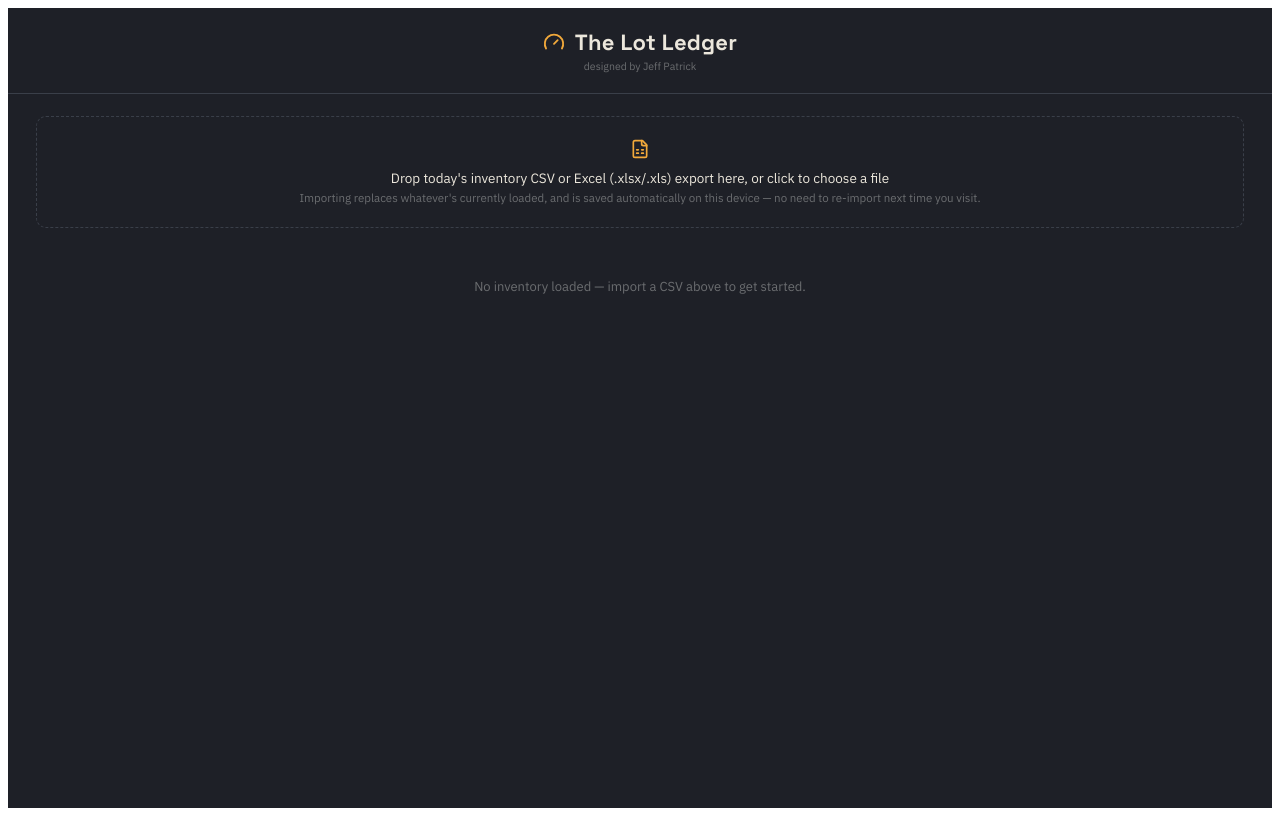
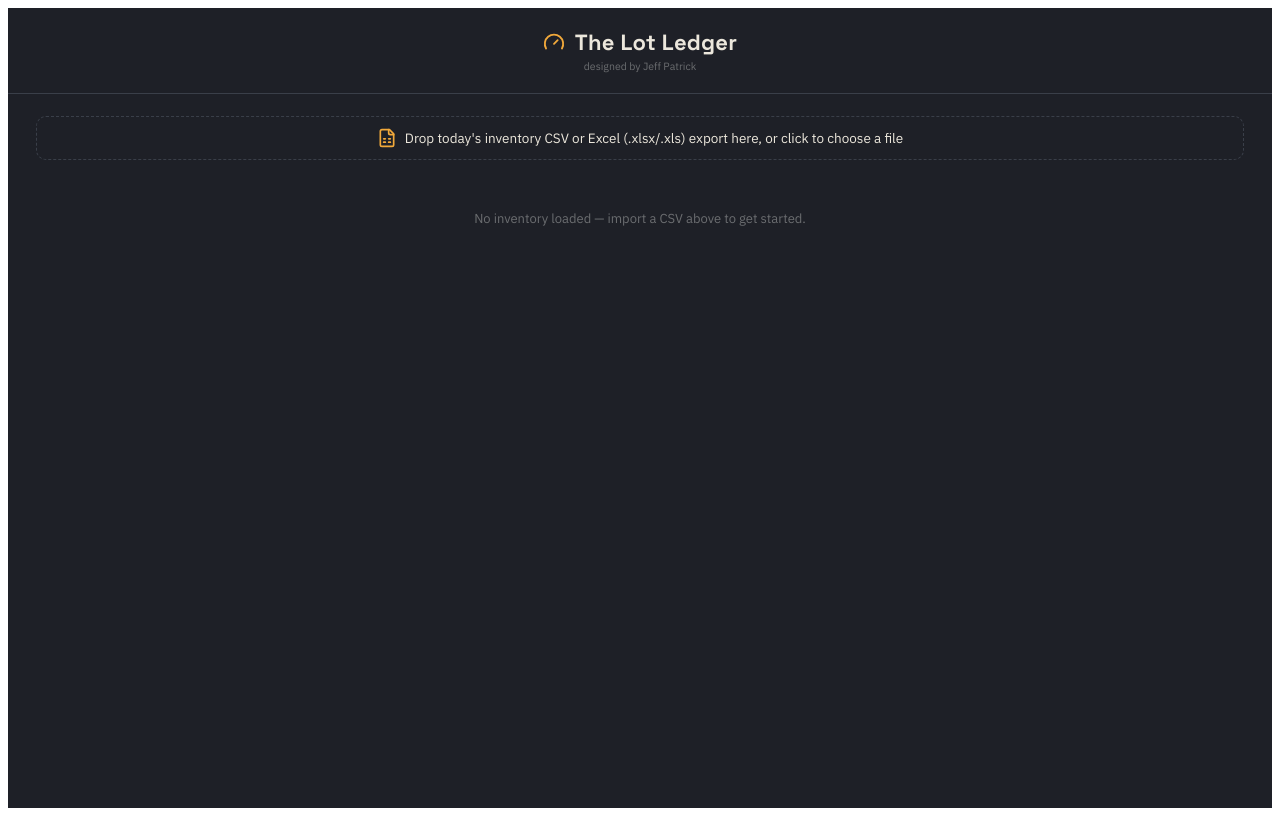
Before and after one commit to Jeff2Earth/DealerInventoryScanner, a React (Vite) app: page / in a window 1280 px wide. Built offline with nearby package versions, Linux system fonts and the light colour scheme.

Commit message:
Update App.jsx

```diff
--- a/src/App.jsx
+++ b/src/App.jsx
@@ -509,7 +509,7 @@ export default function LotLedger() {
             style={{
               border: `1.5px dashed ${dragOver ? "#F2A93B" : "#3A3F49"}`,
               borderRadius: 10,
-              padding: "22px",
+              padding: "11px",
               textAlign: "center",
               cursor: "pointer",
               background: dragOver ? "#24272E" : "transparent",
@@ -524,10 +524,9 @@ export default function LotLedger() {
               style={{ display: "none" }}
               onChange={(e) => { handleFiles(e.target.files); e.target.value = ""; }}
             />
-            <FileSpreadsheet size={20} color="#F2A93B" style={{ marginBottom: 6 }} />
-            <div style={{ fontSize: 13.5 }}>Drop today's inventory CSV or Excel (.xlsx/.xls) export here, or click to choose a file</div>
-            <div style={{ fontSize: 11.5, color: "#6B6D70", marginTop: 3 }}>
-              Importing replaces whatever's currently loaded, and is saved automatically on this device — no need to re-import next time you visit.
+            <div style={{ display: "flex", alignItems: "center", justifyContent: "center", gap: 8, fontSize: 13.5 }}>
+              <FileSpreadsheet size={20} color="#F2A93B" />
+              Drop today's inventory CSV or Excel (.xlsx/.xls) export here, or click to choose a file
             </div>
           </div>
         </div>
```
